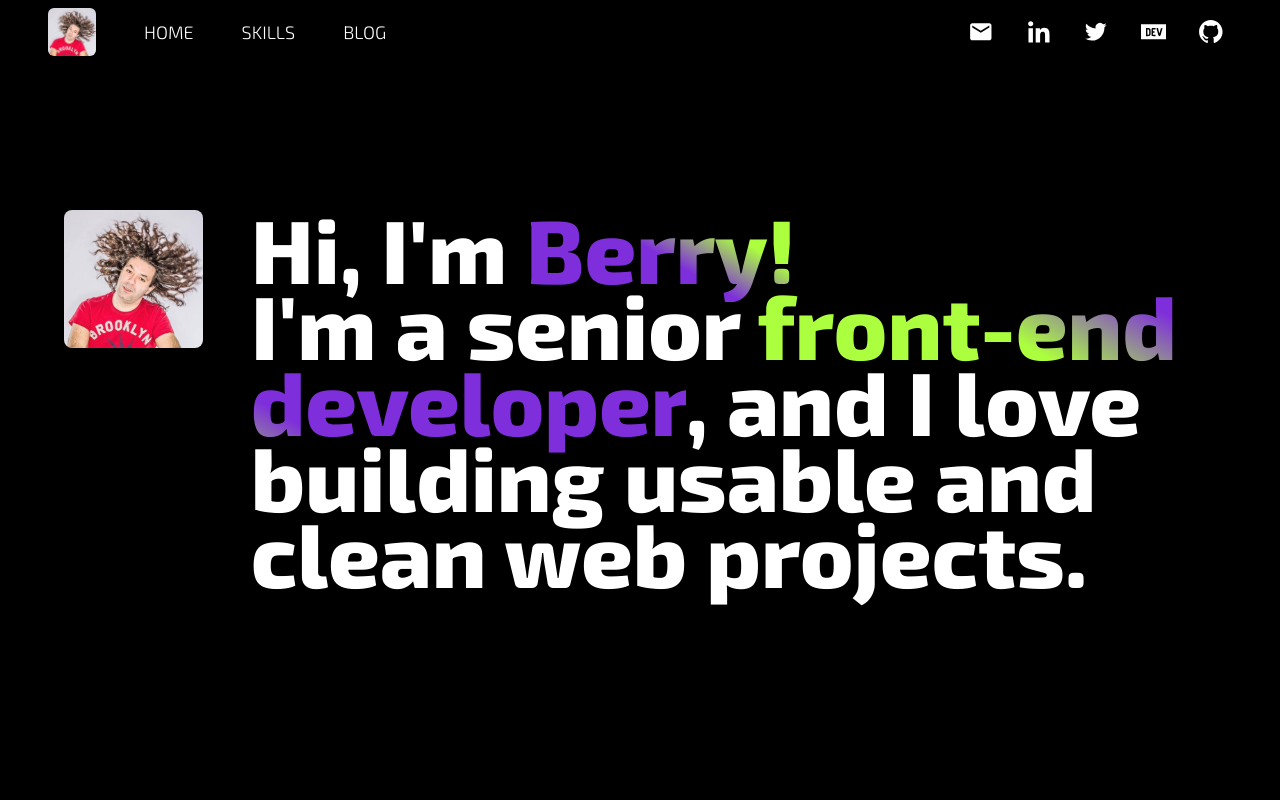
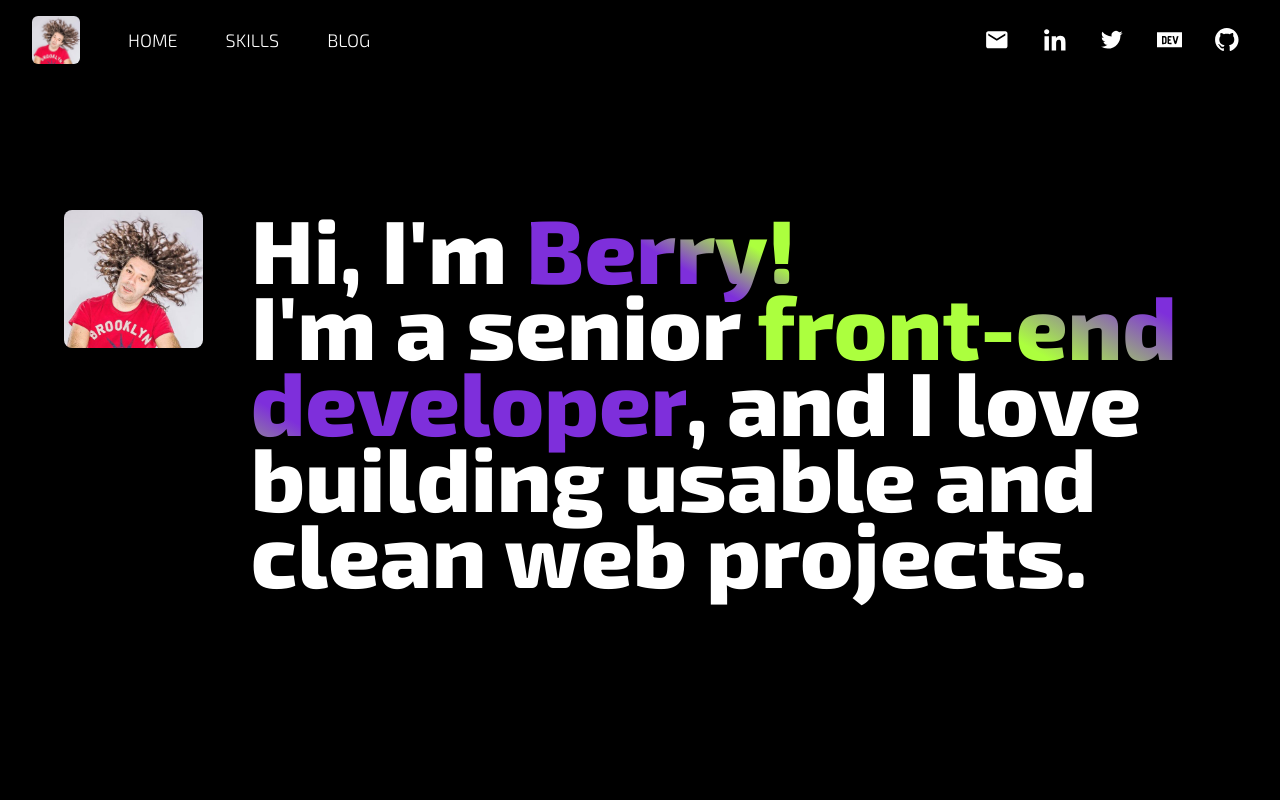
Before and after one commit to andberry/berry-website-nextjs, a Next.js app: page / in a window 1280 px wide. Shown: the top 800 px of the page. Built offline with nearby package versions, Linux system fonts and the light colour scheme; a web font is replaced by a local one; what tailwindcss-debug-screens would draw is missing.

Commit message:
Header: removed Container

```diff
--- a/components/layout/header.tsx
+++ b/components/layout/header.tsx
@@ -12,13 +12,12 @@ export default function Header() {
         <header
             className={classnames(
                 'fixed top-0 left-0 w-full z-40',
-                'py-2 lg:py-0',
+                'py-2 px-8 lg:py-0',
                 'bg-black0 text-white text-sm'
             )}>
-            <Container>
             <div
                 className={classnames(
-                        'flex items-center justify-between h-16'
+                    'flex items-center justify-between h-20'
                 )}>
                 <div className="flex items-center">
                     <div className="lg:mr-6">
@@ -100,7 +99,6 @@ export default function Header() {
                     </div>
                 </div>
             </div>
-            </Container>
         </header>
     );
 }
```
Lines whose indentation alone changed are shown as unchanged.
